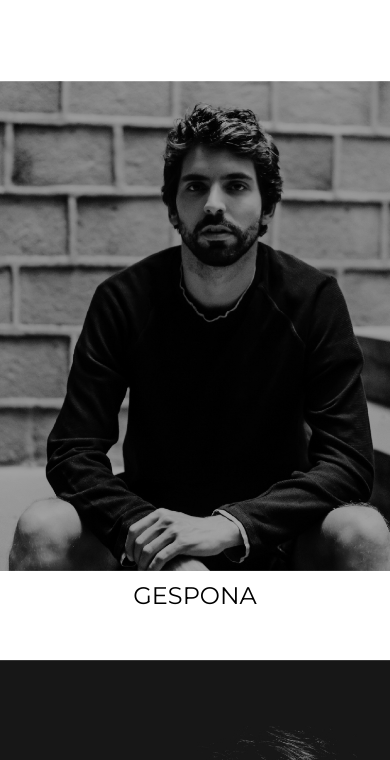
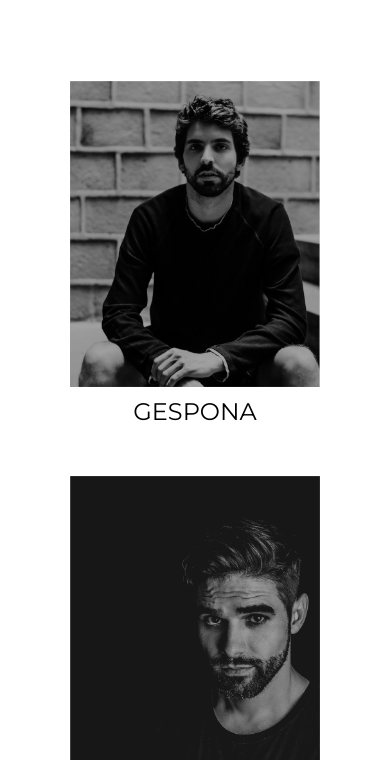
Before and after one commit to maguialiaga/Label, a Gatsby site: page /roaster in a window 390 px wide. Shown: the part 84-844 px from the top of the page. Built offline with nearby package versions, Linux system fonts and the light colour scheme; Gatsby itself is replaced by a stand-in of ours.

Commit message:
cards adjust mobile

```diff
--- a/src/components/ImageCardList.js
+++ b/src/components/ImageCardList.js
@@ -7,7 +7,6 @@ import agus from "../assets/images/agus.jpg";
 import apo from "../assets/images/apo.jpg";
 import abuk from "../assets/images/abuk.jpg";
 
-// import NameSlider from "../components/NameSlider";
 import { Link } from "gatsby";
 
 const CardLink = styled(Link)`
@@ -28,10 +27,12 @@ const CardContainer = styled.div`
 const Card = styled.div`
   width: 400px;
   margin: 15px;
-
   overflow: hidden;
   /* box-shadow: 0 4px 6px rgba(0, 0, 0, 0.1); */
   transition: transform 0.3s ease-in-out;
+  @media (max-width: 768px) {
+    width: 250px;
+  }
 `;
 
 const CardImage = styled.img`
@@ -42,6 +43,11 @@ const CardImage = styled.img`
 
   ${Card}:hover & {
     transform: scale(1.2);
+  }
+  @media (max-width: 768px) {
+    ${Card}:hover & {
+      transform: none;
+    }
   }
 `;
 
```
